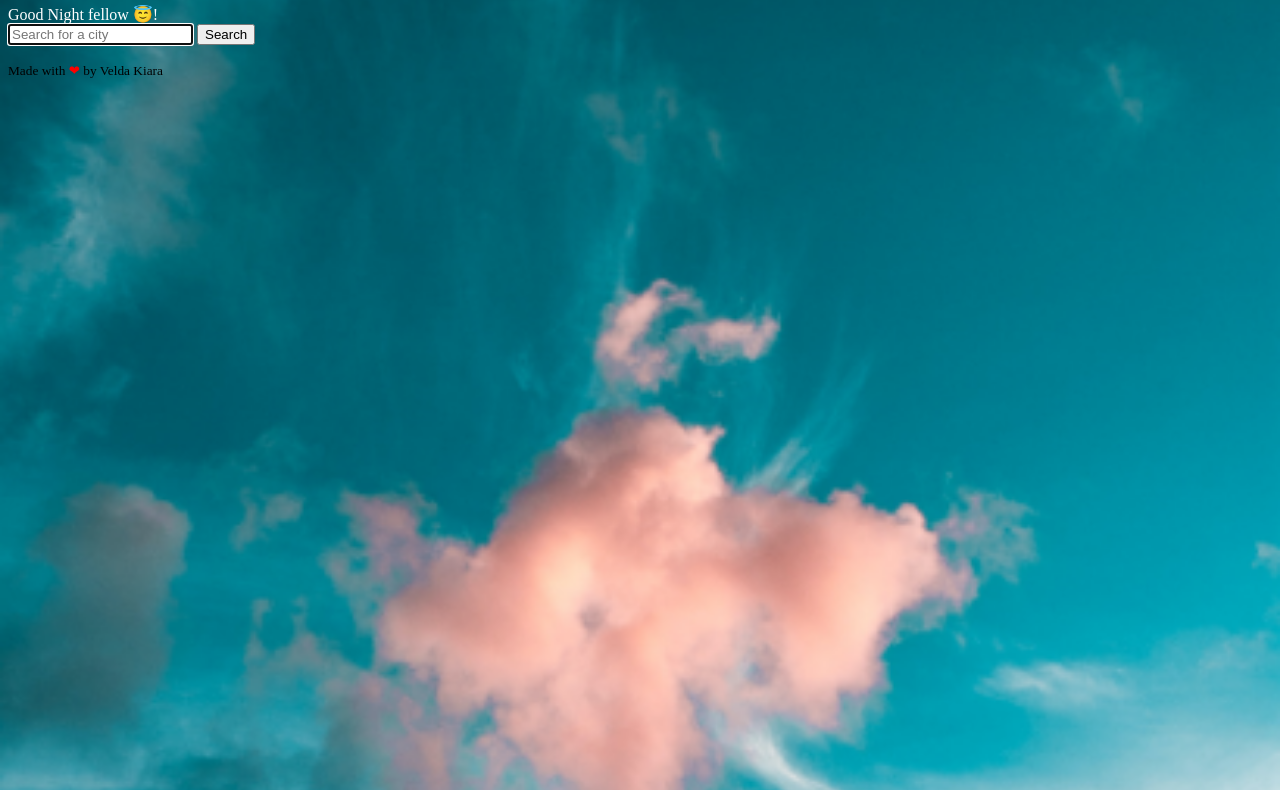
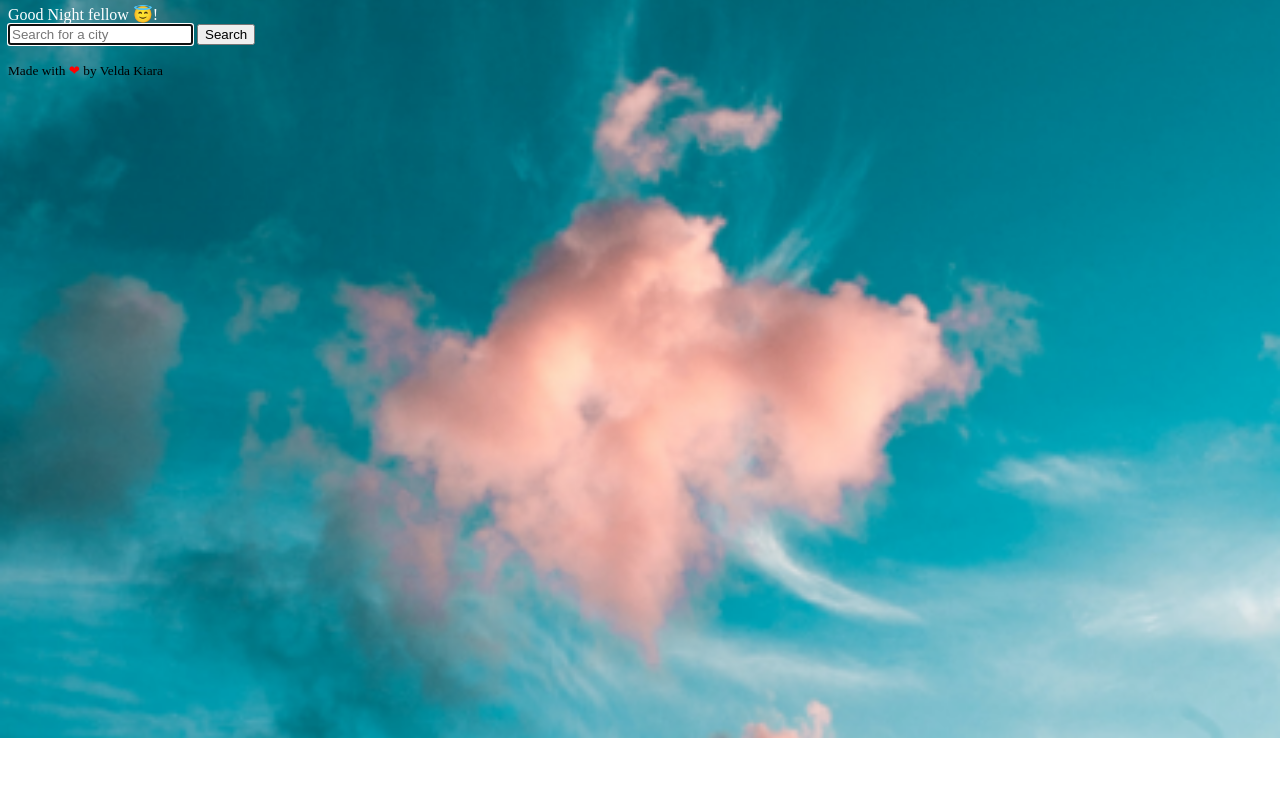
Before and after one commit to VeldaKiara/GADS-Mobile_Web_Specialist-, a plain HTML site: page Weather_App/index.html in a window 1280 px wide. Shown: the part 62-852 px from the top of the page. After the commit the page ends 800 px from the top, so only its background shows below. Drawn offline with Linux system fonts and the light colour scheme.

Commit message:
button styling and image modification

```diff
--- a/Weather_App/styles.css
+++ b/Weather_App/styles.css
@@ -1,8 +1,8 @@
 body{
-	background-image: url(images/weather1.png);
+	background-image: url(images/weather2.png);
 	background-size: cover;
 	background-repeat: no-repeat;
-	height: 1000px;
+	height: 550px;
 }
 .top-nav{
 	color:white;
@@ -14,3 +14,6 @@ a {
 footer .container .heart{
 	color:red;
 }
+button {
+  cursor: pointer;
+}
```
Also changed, not shown: Weather_App/images/Weather2.PNG (added).
